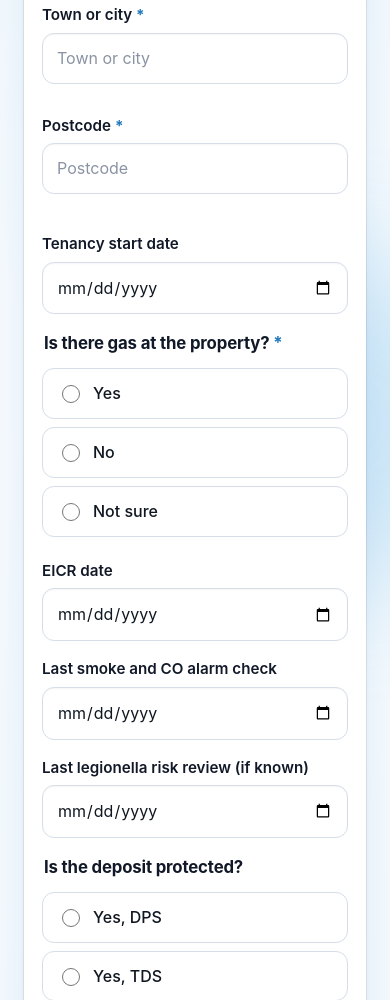
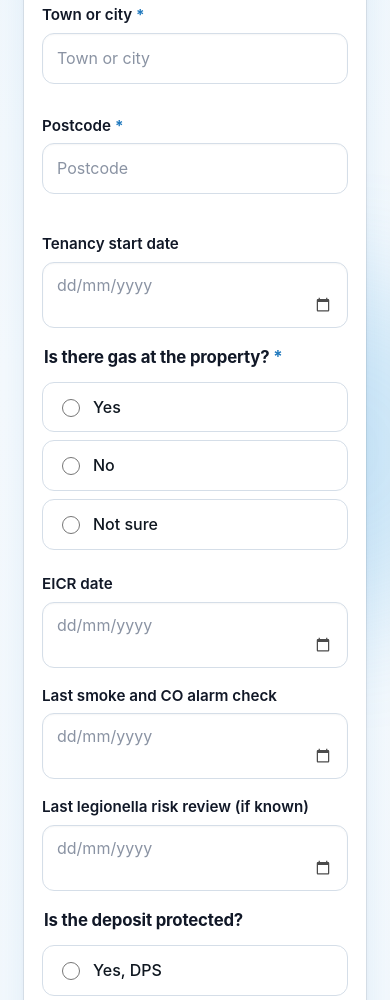
Before and after one commit to jhanks1995/propertynudge, a plain HTML site: page sign-up/index.html in a window 390 px wide. Shown: the part 1000-2000 px from the top of the page. Drawn offline with Linux system fonts and the light colour scheme.

Commit message:
Fix iOS Safari date inputs overflowing the sign-up card
Stop type=date fields sticking out of the card on iPhone by setting min-width 0, max-width 100% and appearance none, and show a dd/mm/yyyy hint when they are empty.

```diff
--- a/sign-up/index.html
+++ b/sign-up/index.html
@@ -90,15 +90,29 @@ body{background:linear-gradient(180deg,#e8f3fb 0%,#f4f9fd 42%,#eef6fc 100%)}
 .field label,.choice{display:block;font-weight:600;font-size:.95rem;margin:0 0 6px;color:var(--navy)}
 .req{color:var(--deep);font-weight:700}
 .hint{display:block;font-weight:400;color:var(--muted);font-size:.88rem;margin-top:2px}
+.formcard,.signup .wrap,.group,.field,.row2,.row2 > *{min-width:0;max-width:100%}
+input{box-sizing:border-box}
 input[type=text],input[type=email],input[type=tel],input[type=date]{
-  width:100%;min-height:48px;padding:12px 14px;border:1px solid #d5dee8;border-radius:12px;
+  display:block;width:100%;max-width:100%;min-width:0;box-sizing:border-box;
+  min-height:48px;padding:12px 14px;border:1px solid #d5dee8;border-radius:12px;
   font:inherit;font-size:1rem;color:var(--ink);background:#fff;
   box-shadow:inset 0 1px 2px rgba(15,23,32,.04)
 }
+input[type=date]{
+  -webkit-appearance:none;appearance:none;
+  line-height:1.25;text-align:left;color:var(--ink)
+}
+input[type=date]::-webkit-date-and-time-value{text-align:left;min-height:1.25em;margin:0}
+input[type=date]::-webkit-datetime-edit,input[type=date]::-webkit-datetime-edit-fields-wrapper{min-width:0;padding:0}
+input[type=date]::-webkit-calendar-picker-indicator{cursor:pointer;opacity:.7;margin-left:auto}
+input[type=date].is-empty::-webkit-datetime-edit,
+input[type=date].is-empty::-webkit-date-and-time-value{color:transparent}
+input[type=date].is-empty::before{content:attr(placeholder);color:#8a93a3}
+input[type=date]:focus::before,input[type=date]:not(.is-empty)::before{content:none}
 input::placeholder{color:#8a93a3}
 input:hover{border-color:#b9c9d8}
 input:focus{border-color:var(--sky);box-shadow:0 0 0 3px rgba(68,166,227,.25);outline:none}
-.row2{display:grid;grid-template-columns:1.3fr .9fr;gap:14px}
+.row2{display:grid;grid-template-columns:1.3fr .9fr;gap:14px;min-width:0}
 .choices{display:flex;flex-direction:column;gap:8px}
 .choices label{display:flex;align-items:flex-start;gap:10px;margin:0;font-weight:500;font-size:1rem;padding:12px 14px;border:1px solid #d5dee8;border-radius:12px;cursor:pointer;background:#fff;min-height:48px}
 .choices label:hover{border-color:var(--sky);background:#f7fbfe}
@@ -172,7 +186,7 @@ input:focus{border-color:var(--sky);box-shadow:0 0 0 3px rgba(68,166,227,.25);ou
 
         <div class="field">
           <label for="tenancy">Tenancy start date</label>
-          <input id="tenancy" name="tenancy-date" type="date" autocomplete="off">
+          <input id="tenancy" name="tenancy-date" type="date" autocomplete="off" placeholder="dd/mm/yyyy">
         </div>
 
         <fieldset class="group">
@@ -185,20 +199,20 @@ input:focus{border-color:var(--sky);box-shadow:0 0 0 3px rgba(68,166,227,.25);ou
         </fieldset>
         <div class="field" id="gas-expiry-wrap" hidden>
           <label for="gas-expiry">Gas safety certificate expiry date</label>
-          <input id="gas-expiry" name="gas-expiry-date" type="date">
+          <input id="gas-expiry" name="gas-expiry-date" type="date" placeholder="dd/mm/yyyy">
         </div>
 
         <div class="field">
           <label for="eicr">EICR date</label>
-          <input id="eicr" name="eicr-date" type="date">
+          <input id="eicr" name="eicr-date" type="date" placeholder="dd/mm/yyyy">
         </div>
         <div class="field">
           <label for="alarms">Last smoke and CO alarm check</label>
-          <input id="alarms" name="alarms-date" type="date">
+          <input id="alarms" name="alarms-date" type="date" placeholder="dd/mm/yyyy">
         </div>
         <div class="field">
           <label for="legionella">Last legionella risk review (if known)</label>
-          <input id="legionella" name="legionella-date" type="date">
+          <input id="legionella" name="legionella-date" type="date" placeholder="dd/mm/yyyy">
         </div>
 
         <fieldset class="group">
@@ -214,7 +228,7 @@ input:focus{border-color:var(--sky);box-shadow:0 0 0 3px rgba(68,166,227,.25);ou
 
         <div class="field">
           <label for="rtr">Right to Rent check date</label>
-          <input id="rtr" name="rtr-date" type="date">
+          <input id="rtr" name="rtr-date" type="date" placeholder="dd/mm/yyyy">
         </div>
 
         <fieldset class="group">
@@ -271,6 +285,16 @@ input:focus{border-color:var(--sky);box-shadow:0 0 0 3px rgba(68,166,227,.25);ou
   var gasWrap = document.getElementById("gas-expiry-wrap");
   var gasExpiry = document.getElementById("gas-expiry");
 
+  function syncDateHint(el) {
+    if (!el) return;
+    el.classList.toggle("is-empty", !el.value);
+  }
+  form.querySelectorAll('input[type="date"]').forEach(function (el) {
+    syncDateHint(el);
+    el.addEventListener("input", function () { syncDateHint(el); });
+    el.addEventListener("change", function () { syncDateHint(el); });
+    el.addEventListener("blur", function () { syncDateHint(el); });
+  });
   function selectedGas() {
     var picked = form.querySelector('input[name="entry.886049955"]:checked');
     return picked ? picked.value : "";
@@ -279,6 +303,7 @@ input:focus{border-color:var(--sky);box-shadow:0 0 0 3px rgba(68,166,227,.25);ou
     var show = selectedGas() === "Yes";
     gasWrap.hidden = !show;
     if (!show) gasExpiry.value = "";
+    syncDateHint(gasExpiry);
   }
   form.querySelectorAll('input[name="entry.886049955"]').forEach(function (el) {
     el.addEventListener("change", syncGas);
```
